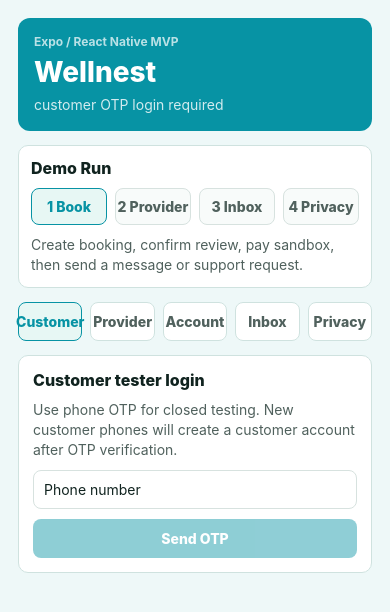
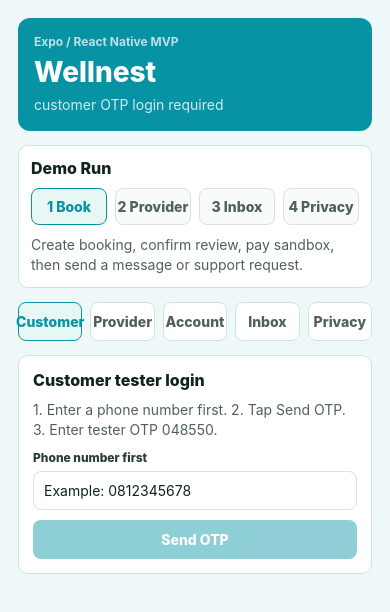
Before and after one commit to PLUGWATTANACHAI/wellness.care, a React Native app in the folder apps/mobile/: screen / in a window 390 px wide. Shown: the top 612 px of the page. Built offline with nearby package versions, Linux system fonts and the light colour scheme; no server answers.

Commit message:
Clarify tester OTP login flow

```diff
--- a/apps/mobile/App.tsx
+++ b/apps/mobile/App.tsx
@@ -168,13 +168,15 @@
   const [otp, setOtp] = useState("");
   const [challenge, setChallenge] = useState<OtpRequestDto | undefined>();
   const [status, setStatus] = useState<"idle" | "sending" | "sent" | "verifying" | "error">("idle");
+  const trimmedPhone = phone.trim();
+  const looksLikeOtpInPhoneField = !challenge && /^\d{6}$/.test(trimmedPhone);
 
   async function handleRequestOtp() {
-    if (phone.trim().length < 8) return;
+    if (trimmedPhone.length < 8) return;
 
     setStatus("sending");
     try {
-      const nextChallenge = await requestOtpLogin({ phone: phone.trim(), role });
+      const nextChallenge = await requestOtpLogin({ phone: trimmedPhone, role });
       setChallenge(nextChallenge);
       setOtp(nextChallenge.devOtp ?? "");
       setStatus("sent");
@@ -190,7 +192,7 @@
     try {
       const result = await verifyOtpLogin({
         challengeId: challenge.challengeId,
-        phone: phone.trim(),
+        phone: trimmedPhone,
         otp: otp.trim(),
       });
       onSignedIn(result);
@@ -202,21 +204,25 @@
   return (
     <View style={styles.loginCard}>
       <Text style={styles.demoTitle}>{role === "provider" ? "Provider tester login" : "Customer tester login"}</Text>
-      <Text style={styles.demoCopy}>Use phone OTP for closed testing. New customer phones will create a customer account after OTP verification.</Text>
+      <Text style={styles.demoCopy}>1. Enter a phone number first. 2. Tap Send OTP. 3. Enter tester OTP 048550.</Text>
+      <Text style={styles.inputLabel}>Phone number first</Text>
       <TextInput
         keyboardType="phone-pad"
         onChangeText={setPhone}
-        placeholder="Phone number"
+        placeholder="Example: 0812345678"
         style={styles.loginInput}
         value={phone}
       />
+      {looksLikeOtpInPhoneField ? (
+        <Text style={styles.loginHint}>048550 is the OTP. Enter your phone number here first, then tap Send OTP.</Text>
+      ) : null}
       <Pressable
         accessibilityRole="button"
-        disabled={status === "sending" || status === "verifying" || phone.trim().length < 8}
+        disabled={status === "sending" || status === "verifying" || trimmedPhone.length < 8}
         onPress={handleRequestOtp}
         style={({ pressed }) => [
           styles.loginButton,
-          status === "sending" || status === "verifying" || phone.trim().length < 8 ? styles.loginButtonDisabled : null,
+          status === "sending" || status === "verifying" || trimmedPhone.length < 8 ? styles.loginButtonDisabled : null,
           pressed ? styles.tabPressed : null,
         ]}
       >
@@ -224,11 +230,12 @@
       </Pressable>
       {challenge ? (
         <>
+          <Text style={styles.inputLabel}>Tester OTP</Text>
           <TextInput
             keyboardType="number-pad"
             maxLength={6}
             onChangeText={setOtp}
-            placeholder="6-digit OTP"
+            placeholder="048550"
             style={styles.loginInput}
             value={otp}
           />
@@ -459,6 +466,12 @@
     paddingHorizontal: 10,
     paddingVertical: 10,
   },
+  inputLabel: {
+    color: "#263b38",
+    fontSize: 12,
+    fontWeight: "800",
+    marginBottom: -4,
+  },
   loginButton: {
     alignItems: "center",
     borderRadius: 8,
```
